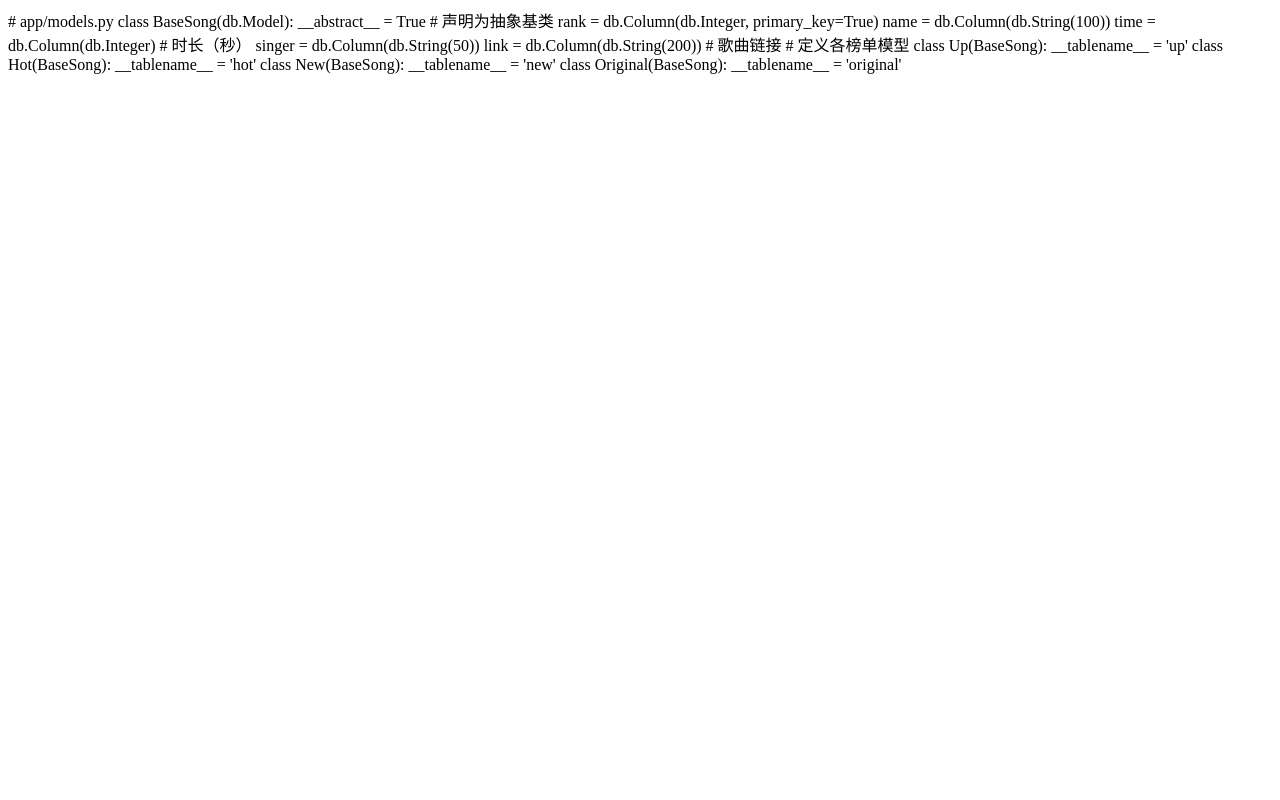
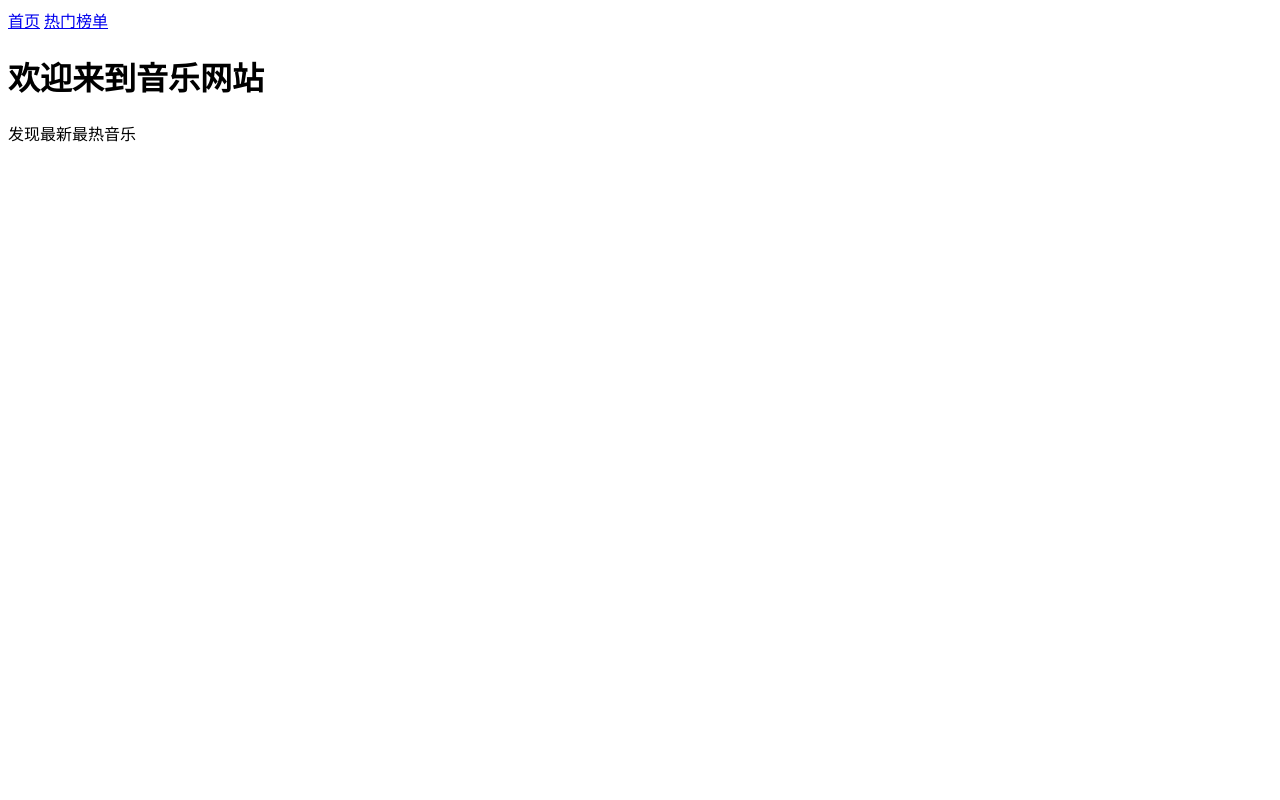
Before and after one commit to supermoscow/music_web, a Flask app: page / in a window 1280 px wide. Run offline with Flask 3, Linux system fonts and the light colour scheme.

Commit message:
Initial commit

```diff
--- a/app/routes/index.py
+++ b/app/routes/index.py
@@ -4,11 +4,4 @@ bp = Blueprint('index', __name__)
 
 @bp.route('/')
 def index():
-    # 模拟数据
-    mock_data = {
-        'featured': [
-            {'title': '热门歌曲1', 'artist': '歌手A'},
-            {'title': '最新单曲', 'artist': '歌手B'}
-        ]
-    }
-    return render_template('index.html', **mock_data)
+    return render_template('index.html')
--- a/app/templates/base.html
+++ b/app/templates/base.html
@@ -1,22 +1,14 @@
-# app/models.py
-
-class BaseSong(db.Model):
-    __abstract__ = True  # 声明为抽象基类
-    rank = db.Column(db.Integer, primary_key=True)
-    name = db.Column(db.String(100))
-    time = db.Column(db.Integer)  # 时长（秒）
-    singer = db.Column(db.String(50))
-    link = db.Column(db.String(200))  # 歌曲链接
-
-# 定义各榜单模型
-class Up(BaseSong):
-    __tablename__ = 'up'
-
-class Hot(BaseSong):
-    __tablename__ = 'hot'
-
-class New(BaseSong):
-    __tablename__ = 'new'
-
-class Original(BaseSong):
-    __tablename__ = 'original'
+<!DOCTYPE html>
+<html>
+<head>
+    <title>{% block title %}音乐网站{% endblock %}</title>
+    <link rel="stylesheet" href="{{ url_for('static', filename='css/style.css') }}">
+</head>
+<body>
+    <nav>
+        <a href="{{ url_for('index.index') }}">首页</a>
+        <a href="{{ url_for('hot.hot') }}">热门榜单</a>
+    </nav>
+    {% block content %}{% endblock %}
+</body>
+</html>
--- a/app/templates/index.html
+++ b/app/templates/index.html
@@ -1,44 +1,8 @@
-<!-- app/blueprints/hot/templates/index.html -->
-{% extends 'base.html' %}
-
-{% block title %}热点分析{% endblock %}
+{% extends "base.html" %}
 
 {% block content %}
-  <section class="py-16 bg-white">
-    <div class="container mx-auto px-4">
-      <div class="text-center mb-12">
-        <h2 class="text-[clamp(1.5rem,3vw,2.5rem)] font-bold text-neutral-700">热点分析</h2>
-        <p class="text-neutral-500 mt-3 max-w-2xl mx-auto">
-          实时掌握音乐行业动态，分析热门歌曲、趋势和听众喜好，助您把握创作方向
-        </p>
-      </div>
-
-      <div class="grid grid-cols-1 md:grid-cols-2 lg:grid-cols-4 gap-8">
-        {% for table, songs in charts.items() %}
-          <div class="bg-white rounded-xl shadow-lg overflow-hidden card-hover">
-            <div class="bg-primary p-4">
-              <h3 class="text-white text-xl font-bold">{{ table.capitalize() }} 榜单</h3>
-            </div>
-            <div class="p-6">
-              <div class="space-y-4">
-                {% for song in songs %}
-                  <div class="flex items-center">
-                    <span class="bg-primary/10 text-primary font-bold rounded-full w-8 h-8 flex items-center justify-center mr-4">{{ song.rank }}</span>
-                    <div class="flex-1">
-                      <h4 class="font-medium">{{ song.name }}</h4>
-                      <p class="text-sm text-neutral-500">{{ song.singer }}</p>
-                    </div>
-                    <span class="text-accent font-medium">{{ song.time }}</span>
-                  </div>
-                {% endfor %}
-              </div>
-              <a href="#" class="mt-6 inline-block text-primary font-medium hover:underline">
-                查看完整榜单 <i class="fa-solid fa-angle-right ml-1"></i>
-              </a>
-            </div>
-          </div>
-        {% endfor %}
-      </div>
-    </div>
-  </section>
+<div class="welcome">
+    <h1>欢迎来到音乐网站</h1>
+    <p>发现最新最热音乐</p>
+</div>
 {% endblock %}
```
Also changed, not shown: app/__init__.py (+2 -12 lines), app/models.py (+5 -4 lines), app/routes/hot.py (+11 -23 lines).
